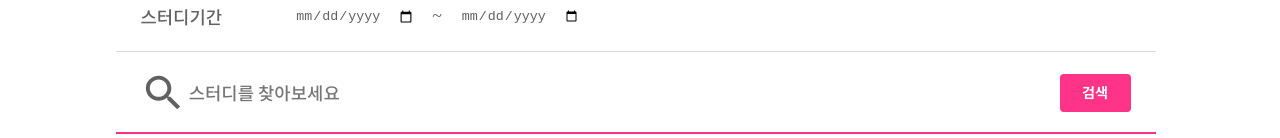
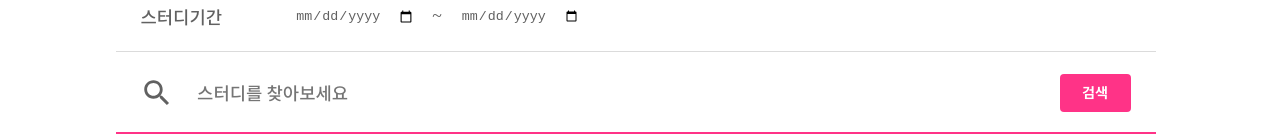
Before and after one commit to 5-TAYO/SSEUKTUDY, a React (Create React App) app in the folder frontend/: page /study/list in a window 1280 px wide. Shown: the part 662-800 px from the top of the page. Built offline with nearby package versions, Linux system fonts and the light colour scheme.

Commit message:
fix : 돋보기 icon sizing #48

```diff
--- a/frontend/src/screens/StudyList.scss
+++ b/frontend/src/screens/StudyList.scss
@@ -86,8 +86,10 @@
 
       &__icon {
         margin-left: vw(28px);
-        width: vw(52px);
-        height: vw(52px);
+        margin-right: vw(23.5px);
+
+        width: vw(38px);
+        height: vw(38px);
       }
       &__input {
         width: vw(800px);
```
